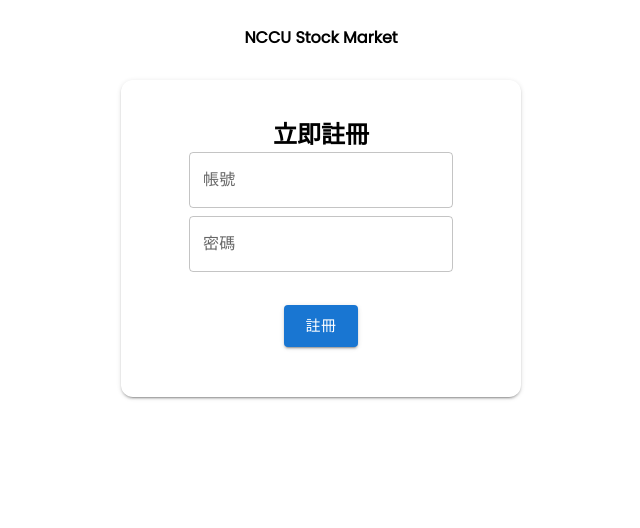
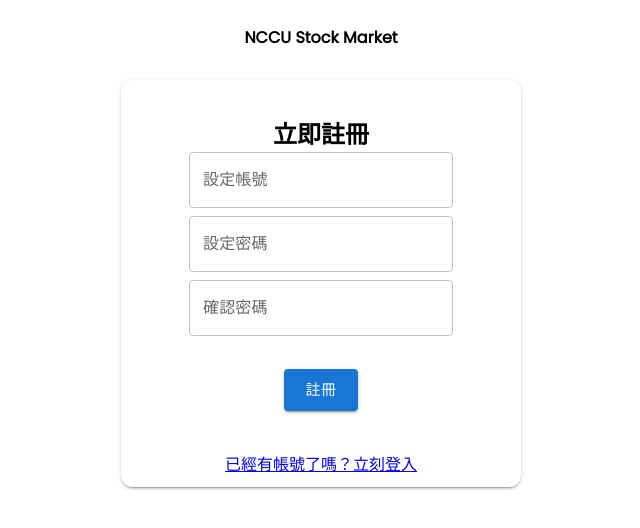
Before and after one commit to ShallyLai/NCCU-Stock-Market, a React (Create React App) app in the folder myreact/: page /signup in a window 1280 px wide. Shown: the top 528 px of the page, without its empty margins (319-959 px from the left). Built offline with nearby package versions, Linux system fonts and the light colour scheme.

Commit message:
signup_1

```diff
--- a/myreact/src/pages/component/SignUp.js
+++ b/myreact/src/pages/component/SignUp.js
@@ -6,12 +6,20 @@ import Stack from '@mui/material/Stack';
 const SignUp = ({ onType }) => {
   const [acc, setAcc] = useState('')
   const [pwd, setPwd] = useState('')
+  const [pwd_check, setPwdCheck] = useState('')
 
   const onSubmit = (e) => {
     e.preventDefault()
 
     if (!acc) { alert('請輸入帳號！'); return; }
     if (!pwd) { alert('請輸入密碼！'); return; }
+    if (!pwd_check) { alert('請重複輸入密碼！'); return; }
+
+    if (pwd != pwd_check){
+      alert('輸入的兩個密碼不相符，請再試一次！');
+      return;
+    }
+
     onType({ acc, pwd })
   }
 
@@ -26,10 +34,10 @@ const SignUp = ({ onType }) => {
         <div className='form-control'>
           <TextField
             id="outlined-password-input"
-            label="帳號"
+            label="設定帳號"
             type="text"
             autoComplete="current-password"
-            placeholder='輸入您的帳號'
+            placeholder='設定您的帳號'
             value={acc}
             onChange={(e) => setAcc(e.target.value)}
           />
@@ -37,12 +45,23 @@ const SignUp = ({ onType }) => {
         <div className='form-control'>
           <TextField
             id="outlined-password-input"
-            label="密碼"
+            label="設定密碼"
             type="password"
             autoComplete="current-password"
             placeholder='輸入您的密碼'
             value={pwd}
             onChange={(e) => setPwd(e.target.value)}
+          />
+        </div>
+        <div className='form-control'>
+          <TextField
+            id="outlined-password-input"
+            label="確認密碼"
+            type="password"
+            autoComplete="current-password"
+            placeholder='請再次輸入您的密碼'
+            value={pwd_check}
+            onChange={(e) => setPwdCheck(e.target.value)}
           />
         </div>
         <br/>
--- a/myreact/src/pages/signup.jsx
+++ b/myreact/src/pages/signup.jsx
@@ -30,21 +30,21 @@ const SignupPage = () => {
           >
             <br />
             <h2>立即註冊</h2>
-            <SignUp onType={loginSummit} />
-            {/*<a href="/signup">立即註冊</a>   */}
+            <SignUp onType={signupSummit} />
+            <a href="/">已經有帳號了嗎？立刻登入</a>
           </Box>
         </Box>
     );
 };
 
-const loginSummit = async (acc) => {
+const signupSummit = async (acc) => {
   console.log(acc);
   let payload = {
     user_name: acc.acc,
     password: acc.pwd
   }
   const res = await fetch(
-    'http://localhost:3000/login', {
+    'http://localhost:3000/signup', {
     method: "POST",
     body: JSON.stringify(payload),
     headers: new Headers({
@@ -56,19 +56,15 @@ const loginSummit = async (acc) => {
     console.log(response.status);
     return response.json();
   }).then((response_json) => {
-    if (response_json.msg === 'no user found') {
-      alert('帳號錯誤');
+    if (response_json.msg === 'user name already used') {
+      alert('此帳號已被註冊，請重新設定！');
       return;
     }
-    else if (response_json.msg === 'password error') {
-      alert('密碼錯誤');
-      return;
-    }
-    else if (response_json.msg === 'found user') {
-      alert('登入成功');
-      sessionStorage.setItem('user_name', response_json.user_name);
-      sessionStorage.setItem('user_id', response_json.user_id);
-      window.location.href = "../history";
+    else if (response_json.msg === 'signup success') {
+      alert('註冊成功');
+      // sessionStorage.setItem('user_name', response_json.user_name);
+      // sessionStorage.setItem('user_id', response_json.user_id);
+      window.location.href = "../";
       return;
     }
 
```
Also changed, not shown: 1 other file (tests, documents, lock files or other folders).
